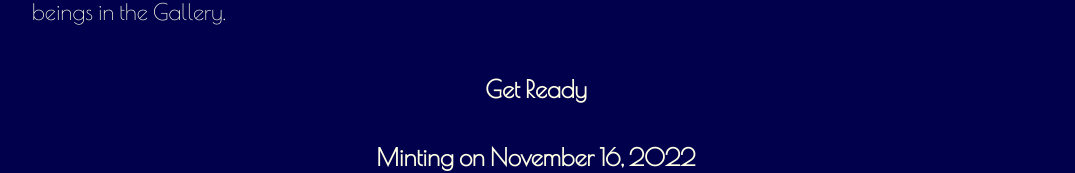
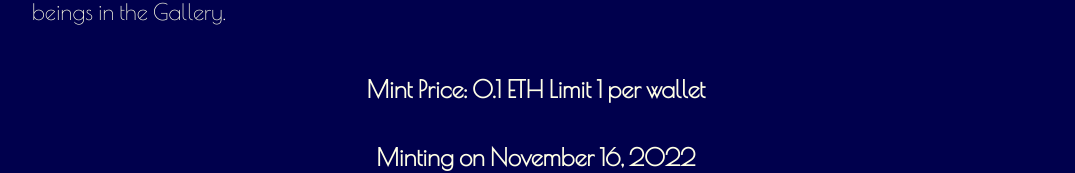
Before and after one commit to sdavidkong/front-end-olympus-etheria, a Next.js app: page / in a window 1280 px wide. Shown: the part 1187-1360 px from the top of the page, without its empty margins (104-1179 px from the left). Built offline with nearby package versions, Linux system fonts and the light colour scheme.

Commit message:
mint price

```diff
--- a/pages/index.js
+++ b/pages/index.js
@@ -67,7 +67,7 @@ export default function Home() {
         </div>
       </div>
 
-      <h2>Get Ready</h2>
+      <h2>Mint Price: 0.1 ETH Limit 1 per wallet</h2>
       <h2>Minting on November 16, 2022</h2>
     </div>
   );
--- a/pages/info.js
+++ b/pages/info.js
@@ -25,8 +25,8 @@ export default function Home() {
           -Public minting will begin at an unspecified time on Nov. 16, 2022.
           There is no pre-sale or allow list. <br></br>
           <br></br>
-          -Mint price will be announced two days prior, on Nov. 14th. There will
-          be a limit of 1 mint per unique wallet.<br></br>
+          -Mint price is 0.1 Eth per NFT. There will be a limit of 1 mint per
+          unique wallet.<br></br>
         </p>
       </div>
       <div>
```
